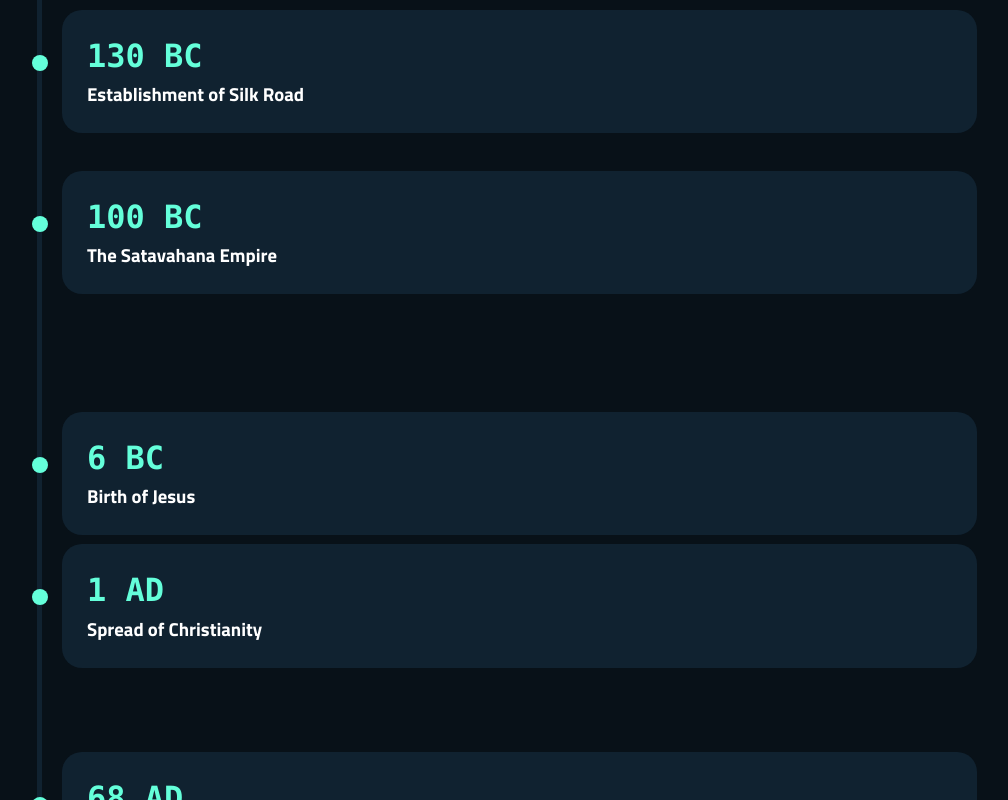
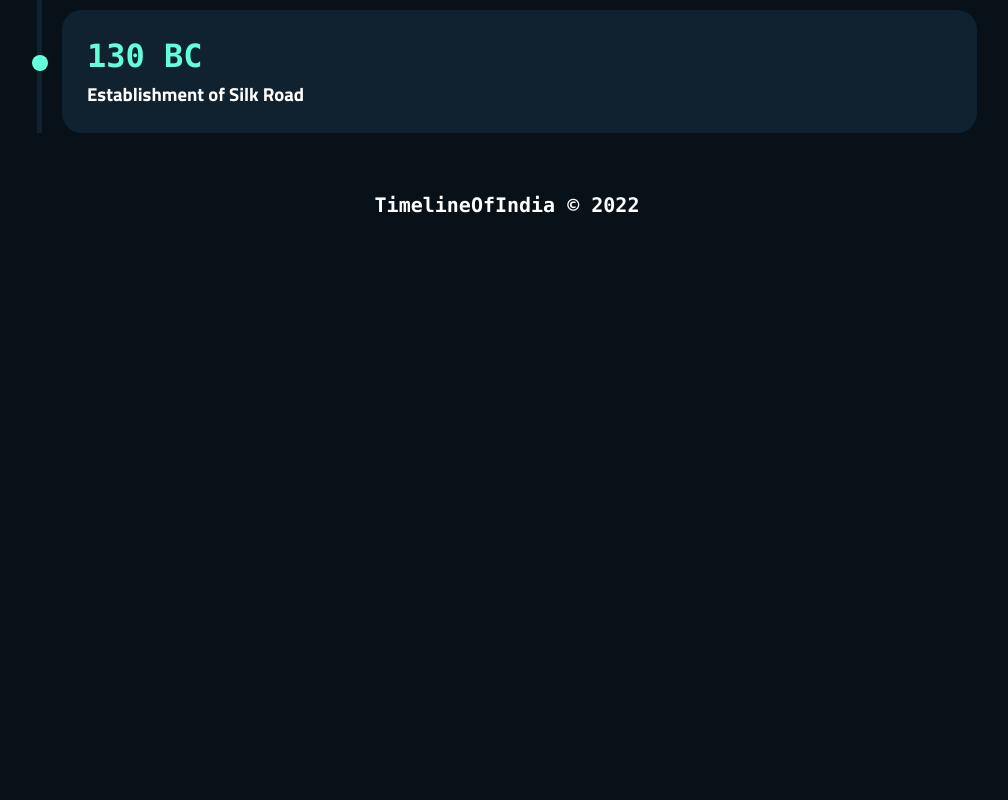
Before and after one commit to timelineofindia/website, a Svelte app: page / in a window 1280 px wide. Shown: the part 8000-8800 px from the top of the page, without its empty margins (133-1141 px from the left). After the commit the page ends 8227 px from the top, so only its background shows below. Built offline with nearby package versions, Linux system fonts and the light colour scheme.

Commit message:
fix: prevent full load

```diff
--- a/src/App.svelte
+++ b/src/App.svelte
@@ -1,7 +1,13 @@
 <script>
 	import Block from './components/Block.svelte';
+	import viewport from './scripts/useViewport';
 	import ctx from "./ctx";
 	import './styles/global.css';
+
+	const entries = Object.entries(ctx);
+	const maxSliceIndex = Math.ceil(entries.length / 10);
+
+	let sliceIndex = 1;
 
 	// The minimum possible index...
 	window.previousIndex = -7000;
@@ -21,9 +27,14 @@
 </div>
 
 <div class="timeline">
-	{#each Object.entries(ctx) as entry, i}
+	{#each entries.slice(0, sliceIndex * 10) as entry}
 		<Block {entry}/>
 	{/each}
+
+	<div
+		use:viewport
+		on:enterViewport={() => sliceIndex += (sliceIndex != maxSliceIndex)}
+	/>
 </div>
 
 <div class="footer">
```
